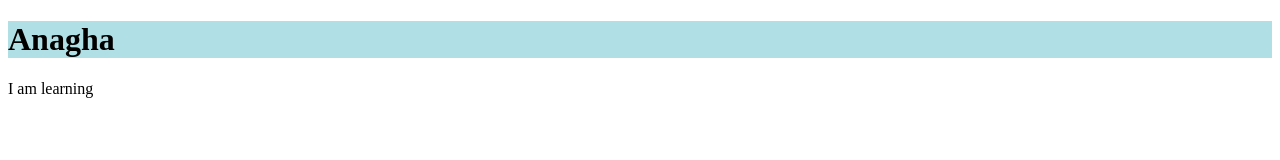
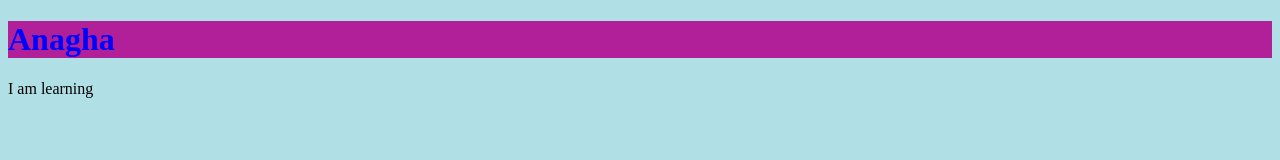
Before and after one commit to Ats146/r1, a plain HTML site: page index.html in a window 1280 px wide. Drawn offline with Linux system fonts and the light colour scheme.

Commit message:
added style and changed a colour

```diff
--- a/index.html
+++ b/index.html
@@ -4,9 +4,13 @@
     <meta charset="UTF-8">
     <meta name="viewport" content="width=device-width, initial-scale=1.0">
     <title>Portfolio</title>
+    <style>
+    body {background-color: powderblue;}
+    h1   {color: blue;}
+    </style>
 </head>
 <body>
-    <h1 style="background-color:powderblue;">Anagha</h1>
+    <h1 style="background-color:rgb(177, 32, 153);">Anagha</h1>
     <p>I am learning</p>
 
 </body>
```
